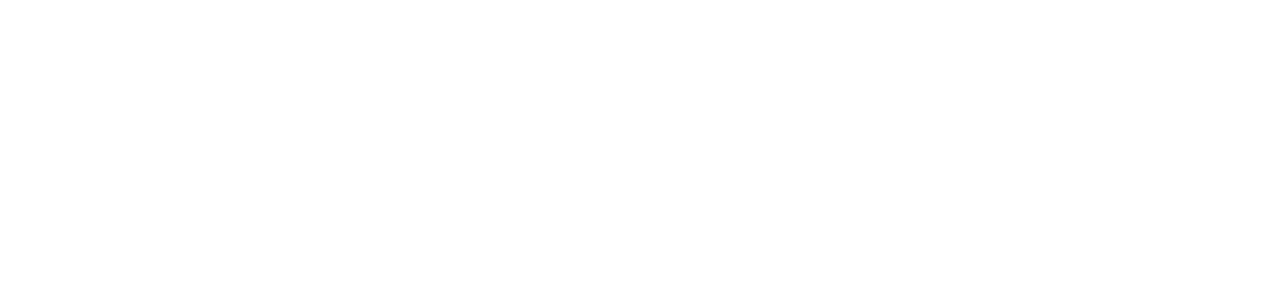
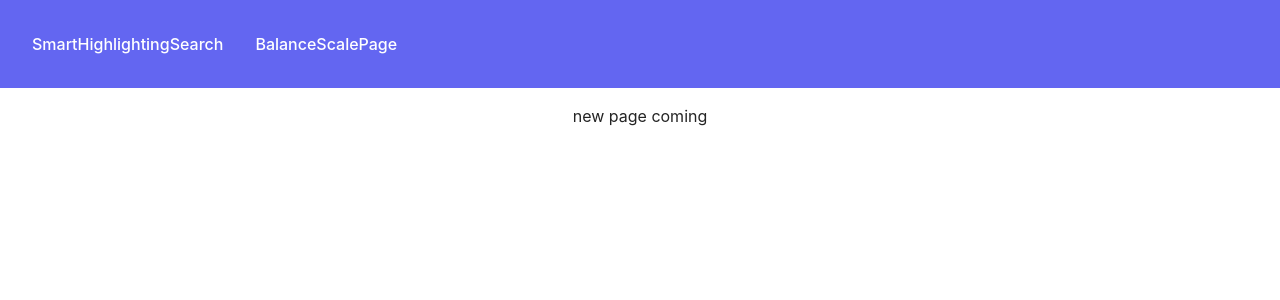
Before and after one commit to oy-gen/code-some-collection, a React (Vite) app: page /balance-scale in a window 1280 px wide. Before the commit this address had no page. Shown: the top 300 px of the page. Built offline with nearby package versions, Linux system fonts and the light colour scheme.

Commit message:
[ED-2] add new page and cleanup rule

```diff
--- a/src/01-presentation/components/Navigation.tsx
+++ b/src/01-presentation/components/Navigation.tsx
@@ -10,7 +10,7 @@ export const Navigation: React.FC = () => {
           <NavLink to="/">SmartHighlightingSearch</NavLink>
         </li>
         <li>
-          <NavLink to="/">Coming Soon</NavLink>
+          <NavLink to="/balance-scale">BalanceScalePage</NavLink>
         </li>
       </NavList>
       <Main>
--- /dev/null
+++ b/src/01-presentation/pages/BalanceScalesPage.tsx
@@ -0,0 +1,7 @@
+export const BalanceScalesPage: React.FC = () => {
+  return (
+    <>
+      <div>new page coming</div>
+    </>
+  );
+};
--- a/src/main.tsx
+++ b/src/main.tsx
@@ -2,9 +2,10 @@ import { StrictMode } from "react";
 import { createRoot } from "react-dom/client";
 
 import { BrowserRouter, Route, Routes } from "react-router-dom";
-import { SmartHighlightingSearchPage } from "./01-presentation/pages/SmartHighlightingSearchPage";
 import { Navigation } from "./01-presentation/components/Navigation";
 import "./main.css";
+import { SmartHighlightingSearchPage } from "./01-presentation/pages/SmartHighlightingSearchPage";
+import { BalanceScalesPage } from "./01-presentation/pages/BalanceScalesPage";
 
 createRoot(document.getElementById("root")!).render(
   <StrictMode>
@@ -12,6 +13,7 @@ createRoot(document.getElementById("root")!).render(
       <Routes>
         <Route element={<Navigation />}>
           <Route path="" element={<SmartHighlightingSearchPage />} />
+          <Route path="/balance-scale" element={<BalanceScalesPage />} />
         </Route>
       </Routes>
     </BrowserRouter>
```
Also changed, not shown: src/02-business-logic/balance-scale/rules/balanceScaleRule.ts (+0 -95 lines).
